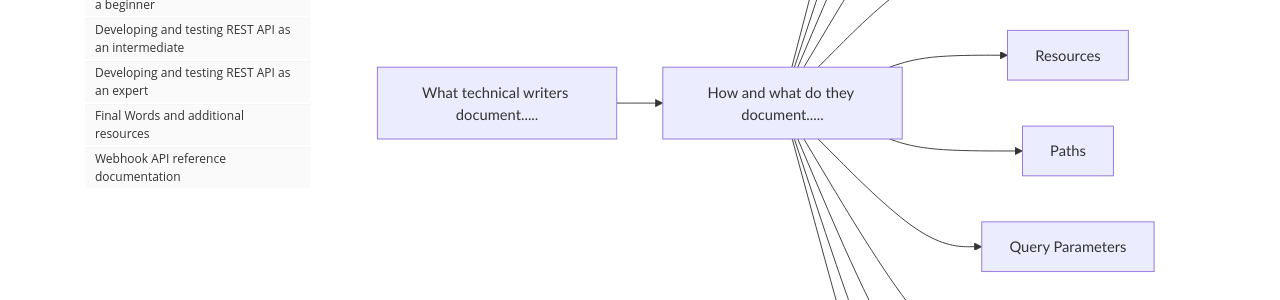
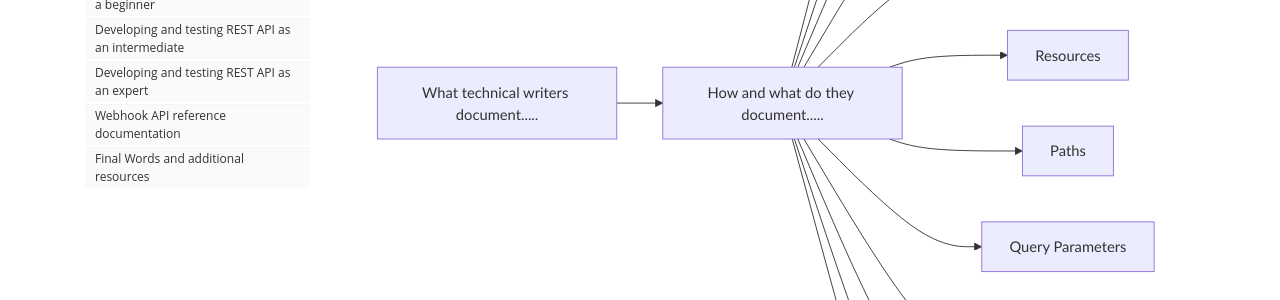
Before and after one commit to gautriv/apidocumentation, a Jekyll site: the page built from index.md, in a window 1280 px wide and 900 px high, scrolled down 725 px. Shown: the part 153-453 px from the top of the window. Built offline with Jekyll 4.4.1, drawn with Linux system fonts in a browser that asks for light colours; nearby versions of some CDN libraries; comment, search, counter and statistics services are not loaded; some of the changed lines change nothing that is shown.

Commit message:
Added new chapter

```diff
--- a/_data/sidebars/sidebar.yml
+++ b/_data/sidebars/sidebar.yml
@@ -126,12 +126,12 @@
       output: web
       type: homepage
 
+    - title: Webhook API reference documentation
+      url: /webhooks.html
+      output: web
+      type: homepage
+
     - title: Final Words and additional resources
       url: /finalwords.html
       output: web
       type: homepage
-
-    - title: Webhook API reference documentation
-      url: /webhooks.html
-      output: web
-      type: homepage
```
